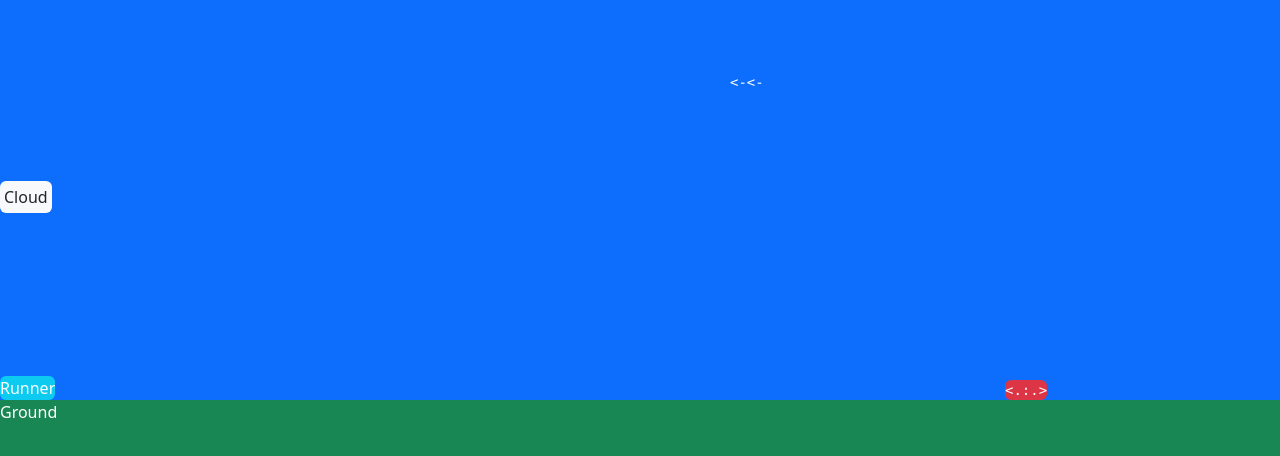
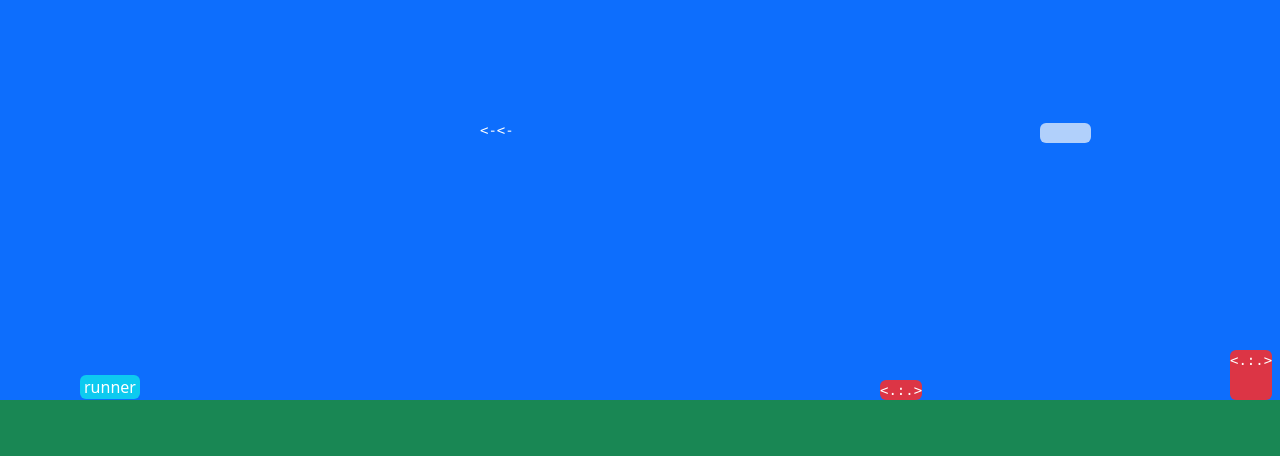
Before and after one commit to Msugh623/runnerGame, a React (Vite) app: page / in a window 1280 px wide. Shown: the top 456 px of the page. Built offline with nearby package versions, Linux system fonts and the light colour scheme.

Commit message:
added colision

```diff
--- a/src/App.css
+++ b/src/App.css
@@ -2,5 +2,18 @@
     max-width: fit-content;
     overflow: hidden;
     transition: all .100s;
-    transition-timing-function: linear:
+    transition-timing-function: linear;
 }
+
+.cloud {
+    opacity: 0.7
+}
+
+.runnerBody{
+    transition: all .6s;
+}
+
+.runner {
+    position: relative;
+    bottom: 25px;
+}
--- a/src/components/Cloud.jsx
+++ b/src/components/Cloud.jsx
@@ -1,12 +1,45 @@
-import React from 'react'
+import React, { useEffect, useState } from 'react'
+import { useGameContext } from '../state/Gamecontext'
+import { useStateContext } from '../state/Statecontext'
+import { objectSizes } from '../assets/schemas'
 
-const Cloud = () => {
+const Cloud = ({ cloud }) => {
+  const { change, setObstacles } = useGameContext()
+  const { isPlaying, gameOver } = useStateContext()
+
+  const [config, setConfig] = useState({
+    height: objectSizes[cloud.size],
+    left: window.innerWidth,
+    top: `${(Math.floor(Math.random() * window.innerHeight) / 2) / 3}px`,
+    id: cloud.id,
+    children: cloud.children
+  })
+  useEffect(() => {
+    isPlaying && !gameOver && setConfig(prev => {
+      const newLeft = config.left - cloud.speed
+      newLeft < -100 &&
+        (() => {
+          setObstacles(prev => {
+            const currObstacles = prev
+            const processed = currObstacles.filter(cloud => cloud.id != config.id)
+            return processed
+          })
+        })()
+      return {
+        ...prev,
+        left: newLeft
+      }
+    })
+
+  }, [change])
+
   return (
-    <div className='obj bg-light text-dark p-1 rounded' style={{
-      marginTop: `${(Math.floor(Math.random() * window.innerHeight) / 2) / 2}px`
+    <pre className={`rounded mt-auto bg-light cloud obj`} style={{
+      position: 'fixed',
+      ...config
     }}>
-      Cloud
-    </div>
+      {config.children.map(() => '______')}
+    </pre>
   )
 }
 
--- a/src/components/Enviroment.jsx
+++ b/src/components/Enviroment.jsx
@@ -1,4 +1,5 @@
 import React, { useEffect } from 'react'
+import { useStateContext } from '../state/StateContext'
 import { useGameContext } from '../state/GameContext'
 
 import Ground from './Ground'
@@ -7,7 +8,16 @@ import GenObstacles from './GenObstacles'
 import Runner from './Runner'
 
 const Enviroment = () => {
+    const { setIsPlaying } = useStateContext()
+  const { jump } = useGameContext()
 
+    useEffect(() => {
+        onkeydown = ({ code }) => {
+            // console.log(code)
+            code == 'MediaPlayPause' && setIsPlaying(prev => !prev)
+            code == 'ArrowUp' && jump()
+        }
+    }, [])
     return (
         <div className='vh-100 w-100 bg-primary text-white d-flex flex-column ox-hidden'>
             <GenClouds />
--- a/src/components/GenClouds.jsx
+++ b/src/components/GenClouds.jsx
@@ -1,10 +1,44 @@
-import React from 'react'
+import React, { useEffect } from 'react'
 import Cloud from './Cloud'
+import { objectSizes } from '../assets/schemas'
+import { useGameContext } from '../state/Gamecontext'
+import { useStateContext } from '../state/StateContext'
 
 const GenClouds = () => {
+  const { clouds, setClouds } = useGameContext()
+  const { isPlaying, gameOver } = useStateContext()
+
+  const sizes = Object.keys(objectSizes)
+  function addCloud() {
+    const randomSize = sizes[Math.floor(Math.random() * 3)]
+    const numObstacles = Math.floor(Math.random() * 2)
+    const id = `obst${Math.floor(Math.random() * 10000000)}`
+
+    let newCloud = {
+      id,
+      size: randomSize,
+      children: [],
+      speed: Math.floor(Math.random() * 3) + 1
+    }
+    for (let i = 0; i < numObstacles; i++) {
+      newCloud.children.push('cloud')
+    }
+    clouds.length < 5 && isPlaying && !gameOver && setClouds(prev => ([...prev, newCloud]))
+  }
+  useEffect(() => {
+    setTimeout(addCloud)
+    setInterval(() => {
+      const rnm = Math.floor(Math.random() * 6000)
+      const randomNo = rnm > 1000 ? rnm : 5000
+      setTimeout(addCloud, randomNo)
+    }, 8000)
+  }, [])
+
   return (
     <div>
-      <Cloud/>
+      {clouds.map(cloud => (
+        <Cloud key={cloud.id} cloud={cloud} />
+      ))}
     </div>
   )
 }
--- a/src/components/GenObstacles.jsx
+++ b/src/components/GenObstacles.jsx
@@ -1,10 +1,12 @@
 import React, { useEffect } from 'react'
 import Obstacle from "./Obstacle"
 import { useGameContext } from '../state/Gamecontext'
+import { useStateContext } from '../state/StateContext'
 import { objectSizes, obstacleTypes } from '../assets/schemas'
 
 const GenObstacles = () => {
   const { obstacles, setObstacles } = useGameContext()
+  const { isPlaying, gameOver } = useStateContext()
   const sizes = Object.keys(objectSizes)
   const types = Object.keys(obstacleTypes)
 
@@ -19,12 +21,14 @@ const GenObstacles = () => {
       type: randomType,
       size: randomSize,
       children: [],
-      speed: randomType == 'flyes' ? 10 : 5
+      speed: randomType == 'flyes' ?
+        Math.floor(Math.random() * 11) :
+        Math.floor(Math.random() * 6)
     }
     for (let i = 0; i < numObstacles; i++) {
       newObstacle.children.push(newObstacle.type)
     }
-    setObstacles(prev => ([...prev, newObstacle]))
+    isPlaying && !gameOver && setObstacles(prev => ([...prev, newObstacle]))
   }
 
   useEffect(() => {
--- a/src/components/Ground.jsx
+++ b/src/components/Ground.jsx
@@ -2,7 +2,7 @@ import React from 'react'
 
 const Ground = () => {
   return (
-    <div className='nav h-50 bg-success'>Ground</div>
+    <div className='nav mt-auto h-50 bg-success'></div>
   )
 }
 
--- a/src/components/Obstacle.jsx
+++ b/src/components/Obstacle.jsx
@@ -1,22 +1,40 @@
 import React, { useState, useEffect } from 'react'
 import { objectSizes, obstacleTypes } from '../assets/schemas'
 import { useGameContext } from '../state/Gamecontext'
+import { useStateContext } from '../state/Statecontext'
 
 const Obstacle = ({ obstc }) => {
-  const { change, setObstacles } = useGameContext()
+  const { change, setObstacles, runnerConfig } = useGameContext()
+  const { isPlaying, setIsPlaying, gameOver, setGameOver, vh } = useStateContext()
 
   const [config, setConfig] = useState({
     height: objectSizes[obstc.size],
     left: window.innerWidth,
     top: obstc.type == 'flyes' ?
-      `${(Math.floor(Math.random() * window.innerHeight) / 2) / 2}px`
-      : `calc( ${window.innerHeight / 2}px - ${objectSizes[obstc.size]})`,
+      `${(Math.floor(Math.random() * vh) / 2) / 1.2}px`
+      : `calc( ${vh / 2}px - ${objectSizes[obstc.size]})`,
     id: obstc.id,
     children: obstc.children
   })
+
   useEffect(() => {
-    setConfig(prev => {
-      const newLeft = config.left - obstc.speed
+    const runnerClientXMatch = Boolean(Number(config.left) < 125 && Number(config.left) > 80)
+    const height = Number(config.height.replace('px', ''))
+    const top = Number(config.top.replace('px', ''))-height || (vh / 2)-height
+    const runnerTop = Number(runnerConfig.top.replace('px', ''))
+    const runnerClientYMatch = Boolean((runnerTop < top + height) && (runnerTop > top))
+    const isColided = Boolean(runnerClientXMatch && runnerClientYMatch)
+    runnerClientXMatch && console.log(runnerTop, top + height, top)
+    isColided && (() => {
+      setIsPlaying(false)
+      setGameOver(true)
+      alert('Game Over')
+    })()
+    isPlaying && !gameOver && setConfig(prev => {
+      const speed = obstc.type == 'ground' ?
+        obstc.speed < 3 ? 5 : obstc.speed
+        : obstc.speed < 5 ? 10 : obstc.speed
+      const newLeft = config.left - speed
       newLeft < -100 &&
         (() => {
           setObstacles(prev => {
@@ -27,7 +45,10 @@ const Obstacle = ({ obstc }) => {
         })()
       return {
         ...prev,
-        left: newLeft
+        left: newLeft,
+        top: obstc.type == 'ground' ?
+          `calc( ${vh / 2}px - ${objectSizes[obstc.size]})`
+          : prev.top
       }
     })
 
--- a/src/components/Runner.jsx
+++ b/src/components/Runner.jsx
@@ -1,9 +1,27 @@
-import React from 'react'
+import React, { useEffect } from 'react'
+import { useGameContext } from '../state/Gamecontext'
+import { useStateContext } from '../state/StateContext'
 
 const Runner = () => {
+  const { runnerConfig, setRunnerConfig } = useGameContext()
+  const { vh } = useStateContext()
+
+  useEffect(() => {
+    setRunnerConfig({
+      height: 'md',
+      left: 80,
+      top: `${(vh) / 2}px`,
+    })
+  }, [vh])
+
   return (
-    <div className='rounded mt-auto z-2 obj bg-info'>
-      Runner
+    <div className='mt-auto o-shown runnerBody' style={{
+      position: 'fixed',
+      ...runnerConfig
+    }}>
+      <div className='bg-info runner px-1 rounded'>
+        runner
+      </div>
     </div>
   )
 }
--- a/src/state/Gamecontext.jsx
+++ b/src/state/Gamecontext.jsx
@@ -1,21 +1,74 @@
 import React, { useContext, createContext, useState, useEffect } from 'react'
+import { useStateContext } from './Statecontext'
 
 const context = createContext()
 
 export default function GameContext({ children }) {
+    const { isPlaying,vh } = useStateContext()
     const [change, setChange] = useState(Number(new Date()))
     const [obstacles, setObstacles] = useState([])
     const [clouds, setClouds] = useState([])
-    const [isPlaying, setIsPlaying] = useState(true)
+
+    const [runnerConfig, setRunnerConfig] = useState({
+        height: 'md',
+        left: 50,
+        top: `${(vh) / 2}px`,
+    })
+
+    function jump() {
+        setRunnerConfig(prev => ({
+            ...prev,
+            top: `${((vh) / 2) - 30}px`
+        }))
+        setTimeout(() => {
+            setRunnerConfig(prev => ({
+                ...prev,
+                top: `${((vh) / 2) - 60}px`
+            }))
+        }, 200)
+        setTimeout(() => {
+            setRunnerConfig(prev => ({
+                ...prev,
+                top: `${((vh) / 2) - 90}px`
+            }))
+        }, 400)
+        setTimeout(() => {
+            setRunnerConfig(prev => ({
+                ...prev,
+                top: `${((vh) / 2) - 120}px`
+            }))
+        }, 600)
+        setTimeout(() => {
+            setRunnerConfig(prev => ({
+                ...prev,
+                top: `${((vh) / 2) - 80}px`
+            }))
+        }, 800)
+        setTimeout(() => {
+            setRunnerConfig(prev => ({
+                ...prev,
+                top: `${((vh) / 2) - 30}px`
+            }))
+        }, 1000)
+        setTimeout(() => {
+            setRunnerConfig(prev => ({
+                ...prev,
+                top: `${((vh) / 2) - 20}px`
+            }))
+        }, 1400)
+        setTimeout(() => {
+            setRunnerConfig(prev => ({
+                ...prev,
+                top: `${((vh) / 2)}px`
+            }))
+        }, 1600)
+    }
 
     useEffect(() => {
         setInterval(() => {
             const playState = isPlaying
             playState && setChange(Number(new Date()))
         }, 100)
-        onkeyup = ({ code }) => {
-            code == 'MediaPlayPause' && setIsPlaying(false)
-        }
     }, [])
 
     return (
@@ -26,8 +79,9 @@ export default function GameContext({ children }) {
                 setClouds,
                 obstacles,
                 setObstacles,
-                isPlaying,
-                setIsPlaying,
+                runnerConfig,
+                setRunnerConfig,
+                jump
             }}>
             {children}
         </context.Provider>
--- a/src/state/Statecontext.jsx
+++ b/src/state/Statecontext.jsx
@@ -1,12 +1,31 @@
-import React, { useContext, createContext } from 'react'
+import React, { useContext, createContext, useState, useEffect } from 'react'
 
 const context = createContext()
 
 export default function StateContext({ children }) {
+    const [gameOver, setGameOver] = useState(false)
+    const [isPlaying, setIsPlaying] = useState(true)
+    const [vh, setVh] = useState(window.innerHeight)
+    const [vw, setVw] = useState(window.innerWidth)
+    useEffect(() => {
+        window.onresize = () => {
+            setTimeout(() => {
+                setVh(window.innerHeight)
+                setVw(window.innerWidth)
+            })
+        }
+    }, [])
     return (
         <context.Provider
             value={{
-
+                isPlaying,
+                setIsPlaying,
+                vh,
+                setVh,
+                vw,
+                setVw,
+                gameOver,
+                setGameOver
             }}>
             {children}
         </context.Provider>
```
